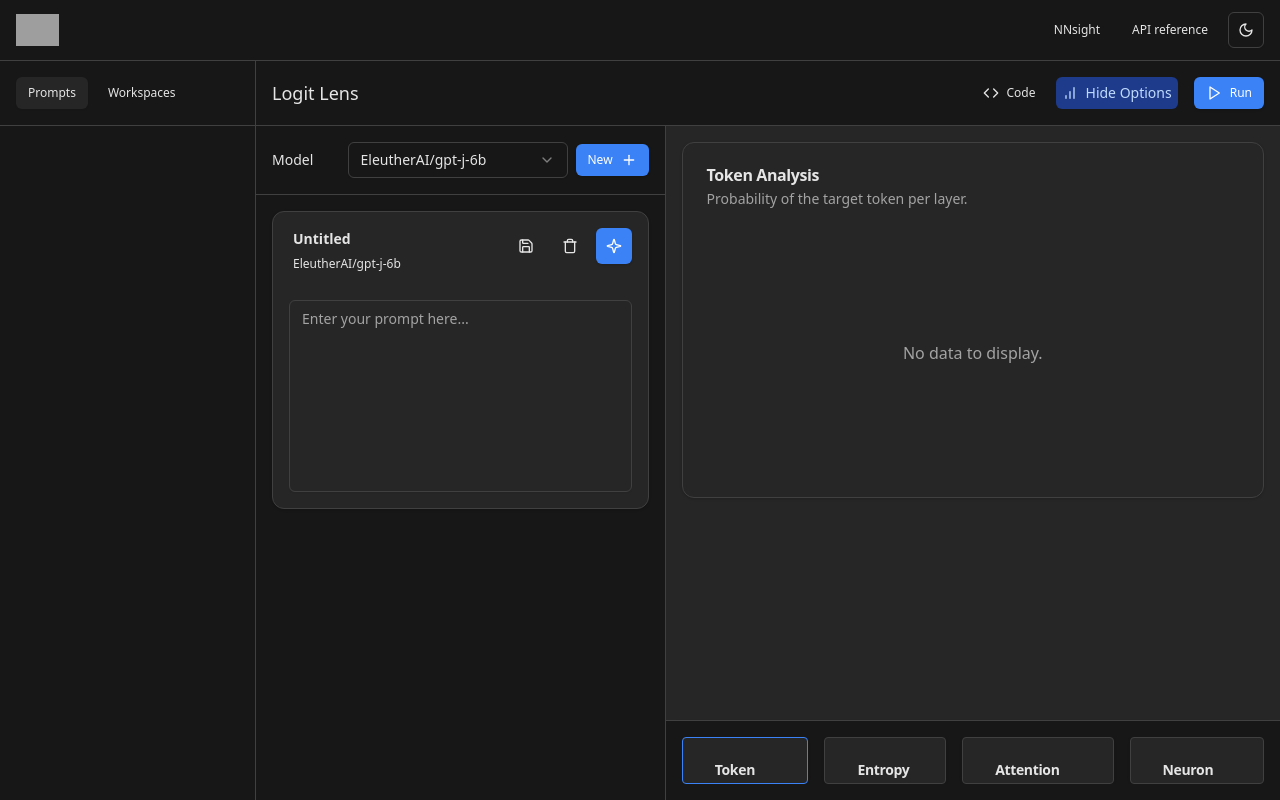
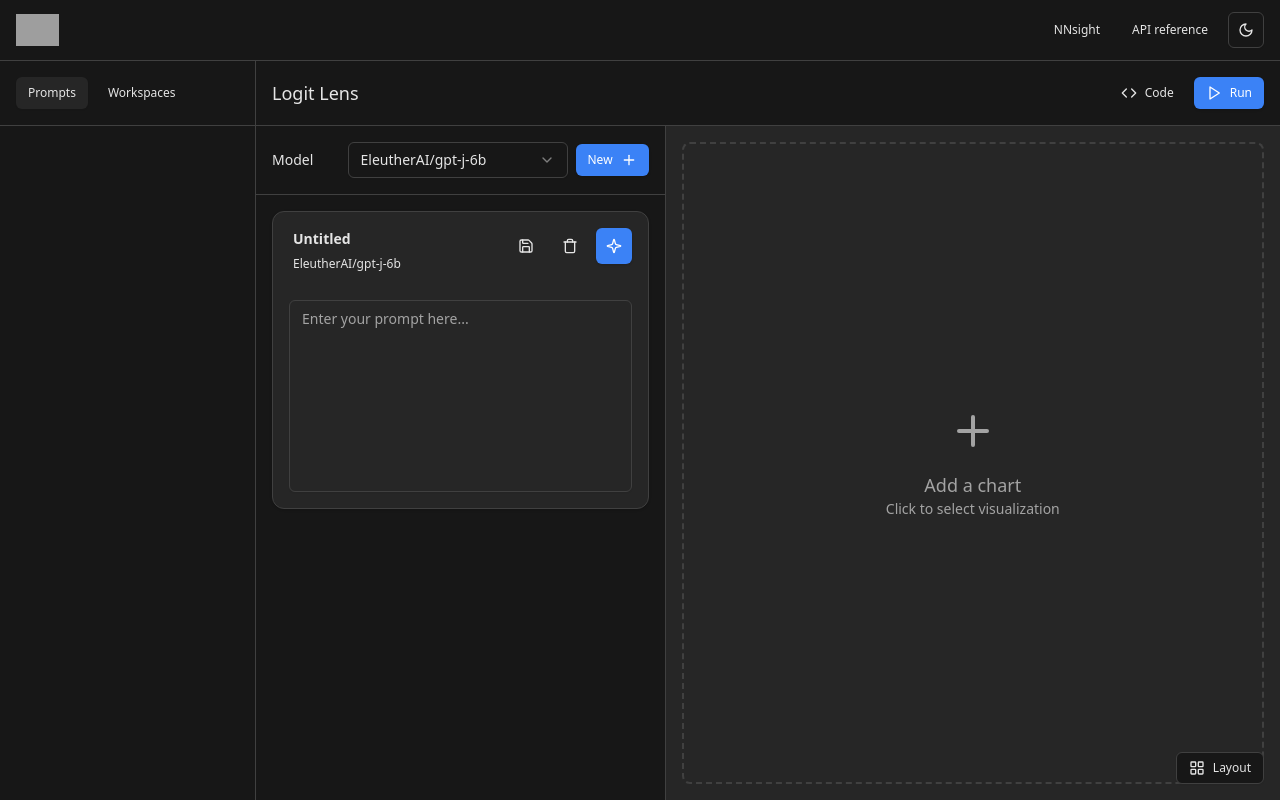
Before and after one commit to cadentj/nn, a Next.js app in the folder interface/: page / in a window 1280 px wide. Built offline with nearby package versions, Linux system fonts and the light colour scheme; grey boxes are pictures that could not be loaded.

Commit message:
Better visualization version tbh

```diff
--- a/interface/src/components/Playground.tsx
+++ b/interface/src/components/Playground.tsx
@@ -6,6 +6,7 @@ import {
     Play,
     Plus,
     BarChart,
+    LayoutGrid,
 } from "lucide-react";
 import { Button } from "@/components/ui/button";
 import { Workbench } from "@/components/Workbench";
@@ -15,9 +16,22 @@ import { TestChart } from "@/components/charts/TestChart";
 import { ModelSelector } from "./ModelSelector";
 import { LogitLensResponse } from "@/components/workbench/conversation.types";
 import { ModeToggle } from "@/components/ModeToggle";
-import { Toolbar } from "@/components/Toolbar";
-import { Toggle } from "@/components/ui/toggle";
 import { modes } from "@/components/workbench/modes";
+import {
+    Dialog,
+    DialogContent,
+    DialogHeader,
+    DialogTitle,
+} from "@/components/ui/dialog";
+import {
+    DropdownMenu,
+    DropdownMenuContent,
+    DropdownMenuItem,
+    DropdownMenuTrigger,
+} from "@/components/ui/dropdown-menu";
+import { cn } from "@/lib/utils";
+
+type Layout = "1x1" | "1x2" | "2x2";
 
 // Helper function to create default conversations (consistent IDs)
 const createDefaultConversation = (type: "chat" | "base", model: string): Conversation => ({
@@ -35,14 +49,57 @@ export function Playground() {
     const [modelType, setModelType] = useState<"chat" | "base">("base");
     const [modelName, setModelName] = useState<string>("EleutherAI/gpt-j-6b");
     const [savedConversations, setSavedConversations] = useState<Conversation[]>([]);
-    // State for the conversations currently active in the workbench
     const [activeConversations, setActiveConversations] = useState<Conversation[]>(() => [createDefaultConversation(modelType, modelName)]);
 
     const [chartData, setChartData] = useState<LogitLensResponse | null>(null);
     const [isLoading, setIsLoading] = useState<boolean>(false);
 
-    const [selectedModes, setSelectedModes] = useState<number[]>([0])
-    const [isOpen, setIsOpen] = useState<boolean>(true)
+    const [selectedModes, setSelectedModes] = useState<number[]>([])
+    const [isSelectingChart, setIsSelectingChart] = useState<boolean>(false)
+    const [layout, setLayout] = useState<Layout>("1x1")
+    const [selectedPosition, setSelectedPosition] = useState<number | null>(null)
+
+    const getLayoutGrid = () => {
+        switch (layout) {
+            case "1x1":
+                return "grid-cols-1";
+            case "1x2":
+                return "grid-cols-2";
+            case "2x2":
+                return "grid-cols-2 grid-rows-2";
+            default:
+                return "grid-cols-1";
+        }
+    }
+
+    const getBoxCount = () => {
+        switch (layout) {
+            case "1x1":
+                return 1;
+            case "1x2":
+                return 2;
+            case "2x2":
+                return 4;
+            default:
+                return 1;
+        }
+    }
+
+    const handleAddChart = (modeIndex: number) => {
+        if (selectedPosition === null) return;
+
+        setSelectedModes(prev => {
+            const newModes = [...prev];
+            newModes[selectedPosition] = modeIndex;
+            return newModes;
+        });
+        setSelectedPosition(null);
+        setIsSelectingChart(false);
+    }
+
+    const isChartSelected = (modeIndex: number) => {
+        return selectedModes.includes(modeIndex);
+    }
 
     const handleRun = async () => {
         setIsLoading(true);
@@ -178,10 +235,6 @@ export function Playground() {
                                 <Code size={16} />
                                 Code
                             </Button>
-                            <Toggle variant="ghost" size="sm" pressed={isOpen} onClick={() => setIsOpen(!isOpen)} className="mr-2">
-                                <BarChart size={16} />
-                                {isOpen ? "Hide" : "Show"} Options
-                            </Toggle>
                             <Button size="sm" onClick={handleRun}>
                                 <Play size={16} />
                                 Run
@@ -229,31 +282,100 @@ export function Playground() {
                             />
                         </div>
 
-                        {/* Container for charts and toolbar, relative positioning needed for absolute toolbar */}
+                        {/* Container for charts */}
                         <div className="flex-1 flex flex-col overflow-hidden custom-scrollbar bg-muted relative">
                             {/* Padded container for charts only */}
                             <div className="flex-1 overflow-auto p-4">
-                                <div className={`grid gap-4 ${
-                                    selectedModes.length === 1 ? 'grid-cols-1 items-center' :
-                                    selectedModes.length === 2 ? 'grid-cols-2 items-center' :
-                                    selectedModes.length >= 3 ? 'grid-cols-2' : ''
-                                }`}>
-                                    {selectedModes.map((mode) => (
-                                        <TestChart
-                                            key={mode}
-                                            title={modes[mode].name}
-                                            description={modes[mode].description}
-                                            data={chartData}
-                                            isLoading={isLoading}
-                                        />
+                                <div className={`grid ${getLayoutGrid()} gap-4 h-full`}>
+                                    {Array.from({ length: getBoxCount() }).map((_, index) => (
+                                        <div key={index} className="h-full">
+                                            {selectedModes[index] !== undefined ? (
+                                                <TestChart
+                                                    title={modes[selectedModes[index]].name}
+                                                    description={modes[selectedModes[index]].description}
+                                                    data={chartData}
+                                                    isLoading={isLoading}
+                                                />
+                                            ) : (
+                                                <div
+                                                    className="flex flex-col items-center justify-center h-full border-2 border-dashed rounded-lg p-8 cursor-pointer hover:bg-muted/50 transition-colors"
+                                                    onClick={() => {
+                                                        setSelectedPosition(index);
+                                                        setIsSelectingChart(true);
+                                                    }}
+                                                >
+                                                    <Plus className="h-12 w-12 text-muted-foreground mb-4" />
+                                                    <p className="text-lg font-medium text-muted-foreground">Add a chart</p>
+                                                    <p className="text-sm text-muted-foreground">Click to select visualization</p>
+                                                </div>
+                                            )}
+                                        </div>
                                     ))}
                                 </div>
-                            </div> {/* End padded container for charts */}
-                            <Toolbar selectedModes={selectedModes} setSelectedModes={setSelectedModes} isOpen={isOpen} />
+                            </div>
+
+                            {/* Layout selector */}
+                            <div className="absolute bottom-4 right-4">
+                                <DropdownMenu>
+                                    <DropdownMenuTrigger asChild>
+                                        <Button variant="outline" size="sm" className="gap-2">
+                                            <LayoutGrid className="h-4 w-4" />
+                                            Layout
+                                        </Button>
+                                    </DropdownMenuTrigger>
+                                    <DropdownMenuContent>
+                                        <DropdownMenuItem onClick={() => setLayout("1x1")}>
+                                            1x1
+                                        </DropdownMenuItem>
+                                        <DropdownMenuItem onClick={() => setLayout("1x2")}>
+                                            1x2
+                                        </DropdownMenuItem>
+                                        <DropdownMenuItem onClick={() => setLayout("2x2")}>
+                                            2x2
+                                        </DropdownMenuItem>
+                                    </DropdownMenuContent>
+                                </DropdownMenu>
+                            </div>
                         </div>
                     </div>
                 </div>
             </div>
+
+            {/* Chart selection overlay */}
+            {isSelectingChart && (
+                <div className="fixed inset-0 bg-background/80 backdrop-blur-sm flex items-center justify-center z-50">
+                    <div className="bg-background border rounded-lg p-6 max-w-2xl w-full mx-4">
+                        <h2 className="text-lg font-medium mb-4">Select Visualization</h2>
+                        <div className="grid grid-cols-2 gap-4">
+                            {modes.map((mode, index) => (
+                                <div
+                                    key={index}
+                                    className={cn(
+                                        "flex flex-col items-center p-6 border rounded-lg transition-colors",
+                                        isChartSelected(index)
+                                            ? "opacity-50 cursor-not-allowed bg-muted/30"
+                                            : "cursor-pointer hover:bg-muted/50"
+                                    )}
+                                    onClick={() => {
+                                        if (!isChartSelected(index)) {
+                                            handleAddChart(index);
+                                        }
+                                    }}
+                                >
+                                    <div className="mb-4 text-muted-foreground">
+                                        {mode.icon}
+                                    </div>
+                                    <p className="text-sm font-medium">{mode.name}</p>
+                                    <p className="text-sm text-muted-foreground text-center mt-1">{mode.description}</p>
+                                    {isChartSelected(index) && (
+                                        <p className="text-xs text-muted-foreground mt-2">Already selected</p>
+                                    )}
+                                </div>
+                            ))}
+                        </div>
+                    </div>
+                </div>
+            )}
         </div>
     );
 }
```
